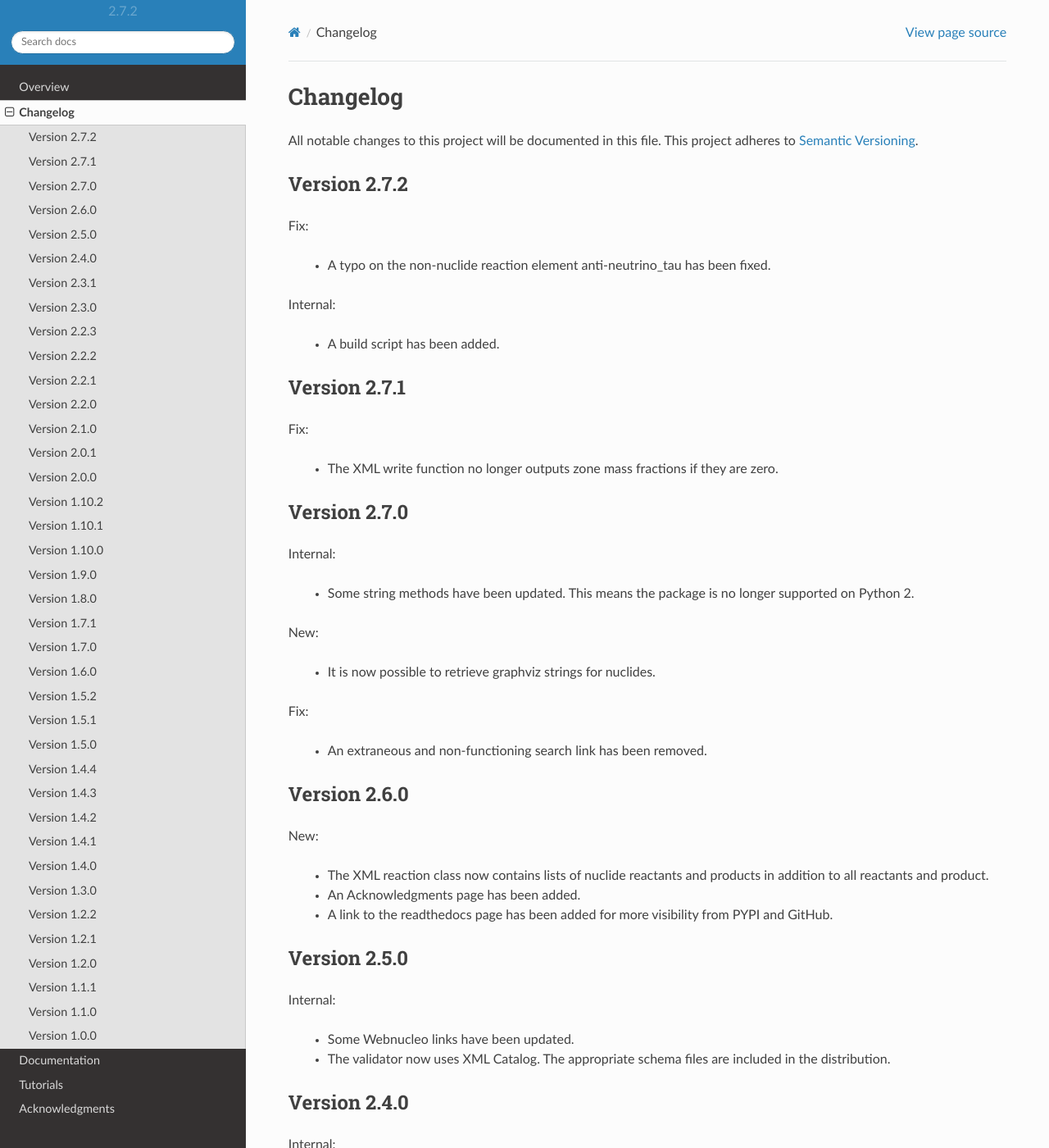
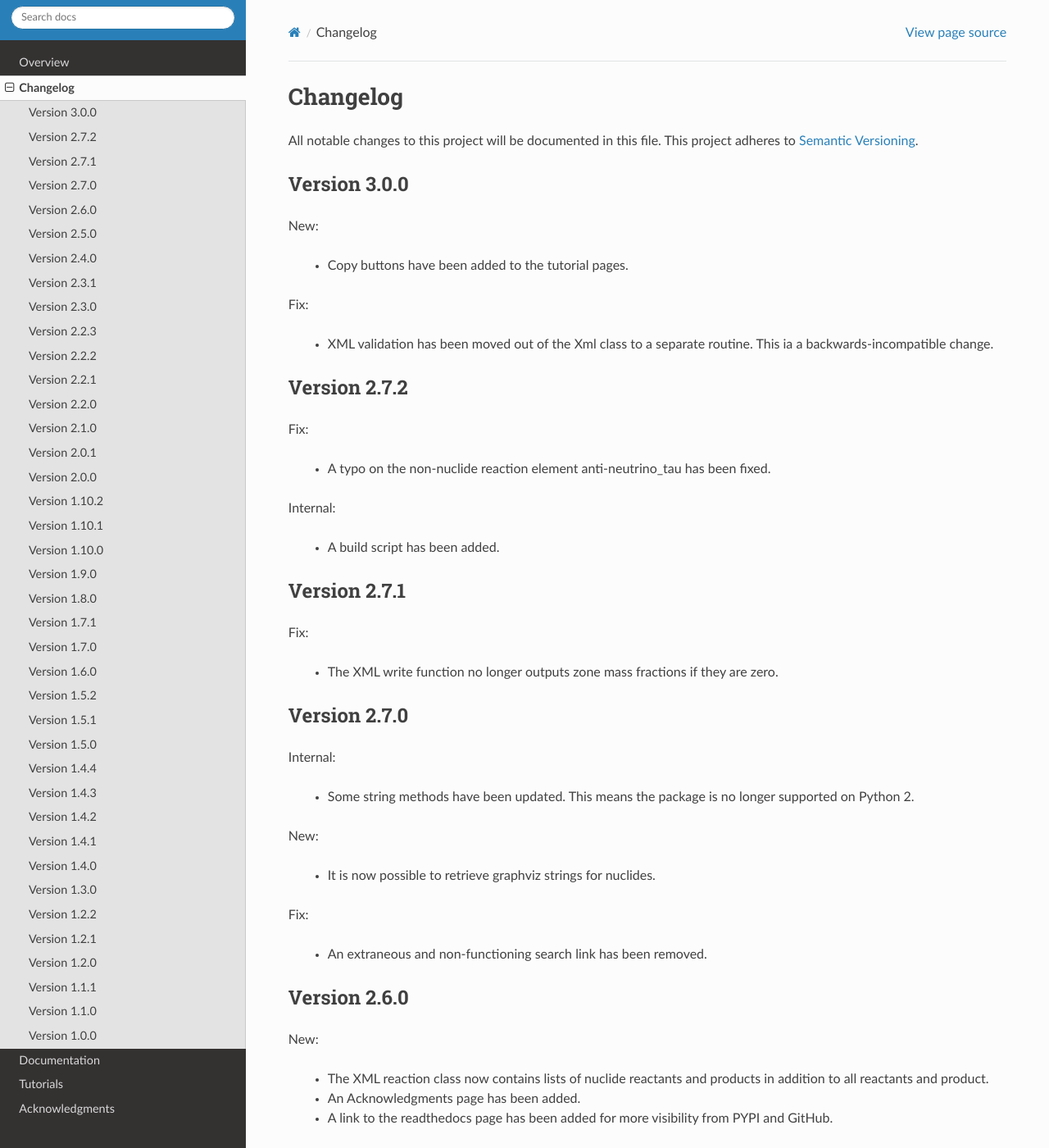
Before and after one commit to mbradle/wnutils, a Sphinx documentation site: the page built from doc/source/changelog.rst, in a window 1280 px wide and 1400 px high. Shown: the whole window at 82% size. Built offline with Sphinx 7.4.7 and the Read the Docs theme 2.0.0, drawn with Linux system fonts in a browser that asks for light colours.

Commit message:
Change xml validation.  Add copy button.

```diff
--- a/doc/source/changelog.rst
+++ b/doc/source/changelog.rst
@@ -3,6 +3,18 @@ Changelog
 
 All notable changes to this project will be documented in this file.  This
 project adheres to `Semantic Versioning <http://semver.org/spec/v2.0.0.html>`_.
+
+Version 3.0.0
+--------------
+
+New:
+
+  * Copy buttons have been added to the tutorial pages.
+
+Fix:
+
+  * XML validation has been moved out of the Xml class to a separate routine.
+    This ia a backwards-incompatible change.
 
 Version 2.7.2
 --------------
--- a/doc/source/conf.py
+++ b/doc/source/conf.py
@@ -50,6 +50,7 @@ extensions = [
     "sphinx.ext.coverage",
     "sphinx.ext.viewcode",
     "sphinx.ext.githubpages",
+    "sphinx_copybutton",
 ]
 
 # Add any paths that contain templates here, relative to this directory.
@@ -167,6 +168,11 @@ texinfo_documents = [
 
 # -- Extension configuration -------------------------------------------------
 
+copybutton_prompt_text = r">>> |\.\.\. |\# |\$ |In \[\d*\]: | {2,5}\.\.\.: | {5,8}: "
+copybutton_prompt_is_regexp = True
+
+
+
 # -- Options for intersphinx extension ---------------------------------------
 
 # Example configuration for intersphinx: refer to the Python standard library.
--- a/wnutils/__about__.py
+++ b/wnutils/__about__.py
@@ -2,6 +2,6 @@ __all__ = ["__title__", "__summary__", "__version__", "__author__", "__copyright
 
 __title__ = "wnutils"
 __summary__ = "Python project to read and plot webnucleo files"
-__version__ = "2.7.2"
+__version__ = "3.0.0"
 __author__ = "Clemson University"
 __copyright__ = "Clemson University, 2018-2023"
```
Also changed, not shown: doc/source/write_tutorial.rst (+6 -7 lines), 1 other file.
